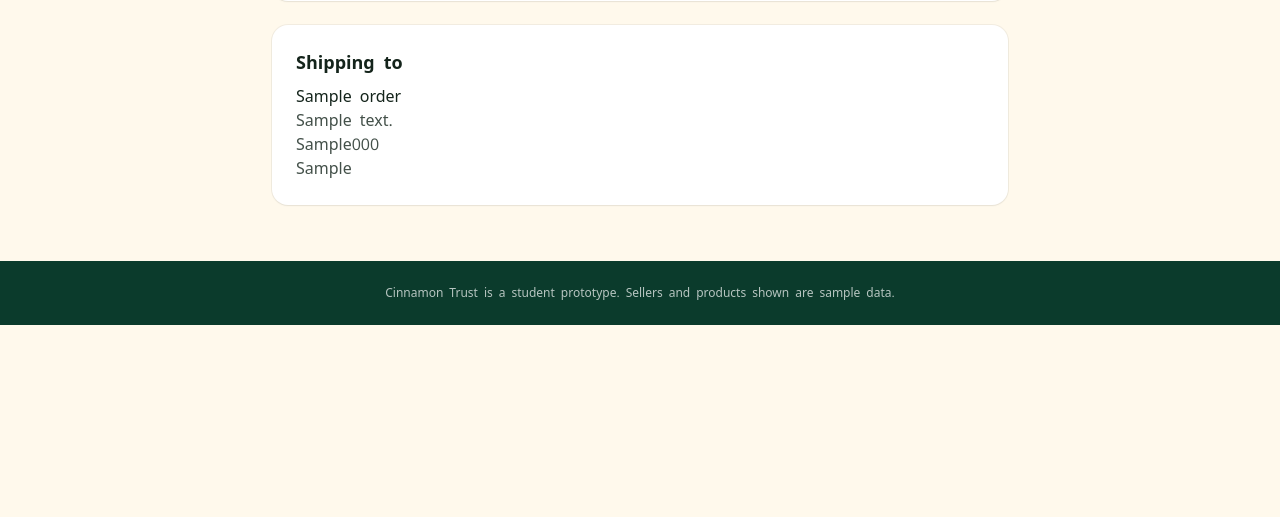
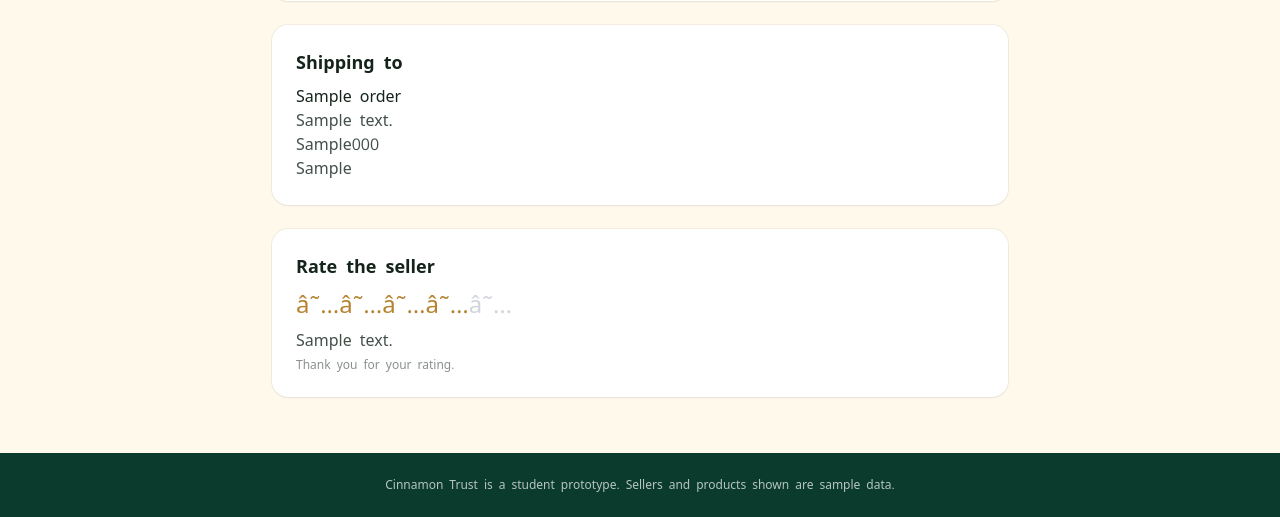
Before and after one commit to nethmidilekshakavi/cinnamon-passport, a Laravel app: page /orders/1 in a window 1280 px wide. Shown: the part 488-1005 px from the top of the page. Before the commit the page ends 813 px from the top, so only its background shows below. Run offline with Laravel 12, Linux system fonts and the light colour scheme; a user stored in the database is signed in; data comes from the database, SQL or seed files in the repository; tables that the repository leaves empty hold one stand-in row (values such as "Sample post"); style sheets or scripts are compiled from the project's sources; some libraries are stand-ins or nearby versions; some web fonts are replaced.

Commit message:
Steps 5 and 6: orders and seller ratings

```diff
--- a/app/Http/Controllers/MarketController.php
+++ b/app/Http/Controllers/MarketController.php
@@ -93,6 +93,11 @@ class MarketController extends Controller
             'product' => $product,
             'isExpired' => $product->isExpired(),
             'isOwner' => $isOwner,
+            'rating' => [
+                'average' => round((float) \App\Models\Review::where('brand_id', $product->brand_id)->avg('rating'), 1),
+                'count' => \App\Models\Review::where('brand_id', $product->brand_id)->count(),
+            ],
+            'reviews' => \App\Models\Review::where('brand_id', $product->brand_id)->with('buyer:id,name')->latest()->take(5)->get(['id', 'user_id', 'rating', 'comment', 'created_at']),
             'canOrder' => $product->is_published && $product->stock > 0 && ! $product->isExpired() && ! $isOwner,
             'more' => $more,
         ]);
--- a/app/Http/Controllers/OrderController.php
+++ b/app/Http/Controllers/OrderController.php
@@ -33,6 +33,8 @@ class OrderController extends Controller
             'justPlaced' => $request->boolean('placed'),
             'canCancel' => $order->canBeCancelled(),
             'canMarkReceived' => $order->canBeMarkedReceived(),
+            'review' => $order->review,
+            'canReview' => $order->status === Order::DELIVERED && ! $order->review()->exists(),
         ]);
     }
 
--- a/app/Models/Order.php
+++ b/app/Models/Order.php
@@ -4,6 +4,7 @@ namespace App\Models;
 
 use Illuminate\Database\Eloquent\Model;
 use Illuminate\Database\Eloquent\Relations\BelongsTo;
+use Illuminate\Database\Eloquent\Relations\HasOne;
 
 class Order extends Model
 {
@@ -49,6 +50,11 @@ class Order extends Model
         return $this->belongsTo(Product::class);
     }
 
+    public function review(): HasOne
+    {
+        return $this->hasOne(Review::class);
+    }
+
     public function canBeCancelled(): bool
     {
         return $this->status === self::PLACED;
--- /dev/null
+++ b/app/Models/Review.php
@@ -0,0 +1,26 @@
+<?php
+
+namespace App\Models;
+
+use Illuminate\Database\Eloquent\Model;
+use Illuminate\Database\Eloquent\Relations\BelongsTo;
+
+class Review extends Model
+{
+    protected $fillable = ['order_id', 'user_id', 'brand_id', 'rating', 'comment'];
+
+    public function buyer(): BelongsTo
+    {
+        return $this->belongsTo(User::class, 'user_id');
+    }
+
+    public function brand(): BelongsTo
+    {
+        return $this->belongsTo(Brand::class);
+    }
+
+    public function order(): BelongsTo
+    {
+        return $this->belongsTo(Order::class);
+    }
+}
--- a/resources/js/Pages/Market/Show.vue
+++ b/resources/js/Pages/Market/Show.vue
@@ -10,6 +10,8 @@ const props = defineProps({
     isOwner: { type: Boolean, default: false },
     canOrder: { type: Boolean, default: false },
     more: { type: Array, default: () => [] },
+    rating: { type: Object, default: () => ({ average: 0, count: 0 }) },
+    reviews: { type: Array, default: () => [] },
 });
 
 const user = computed(() => usePage().props.auth?.user ?? null);
@@ -65,6 +67,14 @@ const badge = {
                             {{ product.brand.name }}
                         </Link>
                         Â· {{ product.brand.district }}, {{ product.brand.country }}
+                    </p>
+                    <p class="mt-1 text-sm">
+                        <template v-if="rating.count">
+                            <span class="text-[#B5832F]">â˜…</span>
+                            <strong>{{ rating.average }}</strong> / 5
+                            <span class="text-[#14241B]/60">({{ rating.count }} seller {{ rating.count === 1 ? 'rating' : 'ratings' }})</span>
+                        </template>
+                        <span v-else class="text-[#14241B]/60">No seller ratings yet</span>
                     </p>
 
                     <div class="mt-3 flex flex-wrap gap-2">
@@ -124,6 +134,16 @@ const badge = {
                 </dl>
             </section>
 
+            <section v-if="reviews.length" class="mt-10 rounded-2xl bg-white p-6 shadow-sm ring-1 ring-black/5">
+                <h2 class="text-xl font-bold">What buyers say about {{ product.brand.name }}</h2>
+                <p class="mt-1 text-sm text-[#14241B]/60">Only buyers with a delivered order can rate a seller.</p>
+                <div v-for="r in reviews" :key="r.id" class="mt-4 border-t border-[#F0E8D5] pt-4">
+                    <p class="text-[#B5832F]">{{ 'â˜…'.repeat(r.rating) }}<span class="text-gray-300">{{ 'â˜…'.repeat(5 - r.rating) }}</span></p>
+                    <p v-if="r.comment" class="mt-1">{{ r.comment }}</p>
+                    <p class="mt-1 text-xs text-[#14241B]/50">{{ r.buyer?.name }}</p>
+                </div>
+            </section>
+
             <section v-if="more.length" class="mt-10">
                 <h2 class="mb-4 text-xl font-bold">More from {{ product.brand.name }}</h2>
                 <div class="grid gap-5 sm:grid-cols-2 lg:grid-cols-4">
--- a/resources/js/Pages/Orders/Show.vue
+++ b/resources/js/Pages/Orders/Show.vue
@@ -1,6 +1,6 @@
 <script setup>
 import MarketLayout from '@/Layouts/MarketLayout.vue';
-import { Head, Link, router, usePage } from '@inertiajs/vue3';
+import { Head, Link, router, useForm, usePage } from '@inertiajs/vue3';
 import { computed } from 'vue';
 
 const props = defineProps({
@@ -8,6 +8,8 @@ const props = defineProps({
     justPlaced: { type: Boolean, default: false },
     canCancel: { type: Boolean, default: false },
     canMarkReceived: { type: Boolean, default: false },
+    canReview: { type: Boolean, default: false },
+    review: { type: Object, default: null },
 });
 
 const error = computed(() => usePage().props.errors?.order ?? null);
@@ -34,6 +36,10 @@ const cancel = () => {
 };
 
 const received = () => router.post(route('orders.received', props.order.id));
+
+const reviewForm = useForm({ rating: 0, comment: '' });
+const submitReview = () => reviewForm.post(route('orders.review', props.order.id), { preserveScroll: true });
+const reviewError = computed(() => usePage().props.errors?.review ?? null);
 </script>
 
 <template>
@@ -96,6 +102,32 @@ const received = () => router.post(route('orders.received', props.order.id));
                 </p>
             </section>
 
+            <section v-if="canReview || review" class="mt-6 rounded-2xl bg-white p-6 shadow-sm ring-1 ring-black/5">
+                <h2 class="text-lg font-bold">Rate the seller</h2>
+
+                <div v-if="review">
+                    <p class="mt-2 text-2xl text-[#B5832F]">{{ 'â˜…'.repeat(review.rating) }}<span class="text-gray-300">{{ 'â˜…'.repeat(5 - review.rating) }}</span></p>
+                    <p v-if="review.comment" class="mt-2 text-[#14241B]/80">{{ review.comment }}</p>
+                    <p class="mt-1 text-xs text-[#14241B]/50">Thank you for your rating.</p>
+                </div>
+
+                <form v-else @submit.prevent="submitReview" class="mt-3 space-y-3">
+                    <div class="flex gap-1 text-4xl">
+                        <button v-for="n in 5" :key="n" type="button" @click="reviewForm.rating = n"
+                            :aria-label="n + ' star'"
+                            :class="n <= reviewForm.rating ? 'text-[#E3B04B]' : 'text-gray-300'">â˜…</button>
+                    </div>
+                    <p v-if="reviewForm.errors.rating" class="text-sm text-red-600">{{ reviewForm.errors.rating }}</p>
+                    <textarea v-model="reviewForm.comment" rows="3" maxlength="1000" placeholder="Tell other buyers about the product and delivery (optional)"
+                        class="w-full rounded-lg border border-[#E8DFC9] px-3 py-2 text-sm"></textarea>
+                    <p v-if="reviewError" class="text-sm text-red-600">{{ reviewError }}</p>
+                    <button type="submit" :disabled="reviewForm.processing || reviewForm.rating === 0"
+                        class="rounded-full bg-[#14503A] px-6 py-2 font-semibold text-white disabled:opacity-50">
+                        Submit rating
+                    </button>
+                </form>
+            </section>
+
             <div class="mt-6 flex flex-wrap gap-3">
                 <button v-if="canMarkReceived" type="button" @click="received"
                     class="rounded-full bg-[#14503A] px-6 py-2.5 font-semibold text-white hover:bg-[#0B3B2C]">
--- a/routes/web.php
+++ b/routes/web.php
@@ -100,6 +100,7 @@ Route::middleware('auth')->group(function () {
     Route::get('/orders/{order}', [OrderController::class, 'show'])->name('orders.show');
     Route::post('/orders/{order}/cancel', [OrderController::class, 'cancel'])->name('orders.cancel');
     Route::post('/orders/{order}/received', [OrderController::class, 'received'])->name('orders.received');
+    Route::post('/orders/{order}/review', [\App\Http\Controllers\ReviewController::class, 'store'])->name('orders.review');
 });
 
 // Selling: orders for my brand
```
Also changed, not shown: app/Http/Controllers/ReviewController.php (added, +39 -0 lines), tests/Feature/ReviewTest.php (added, +118 -0 lines), database/migrations/2026_11_24_120000_create_reviews_table.php (added).
